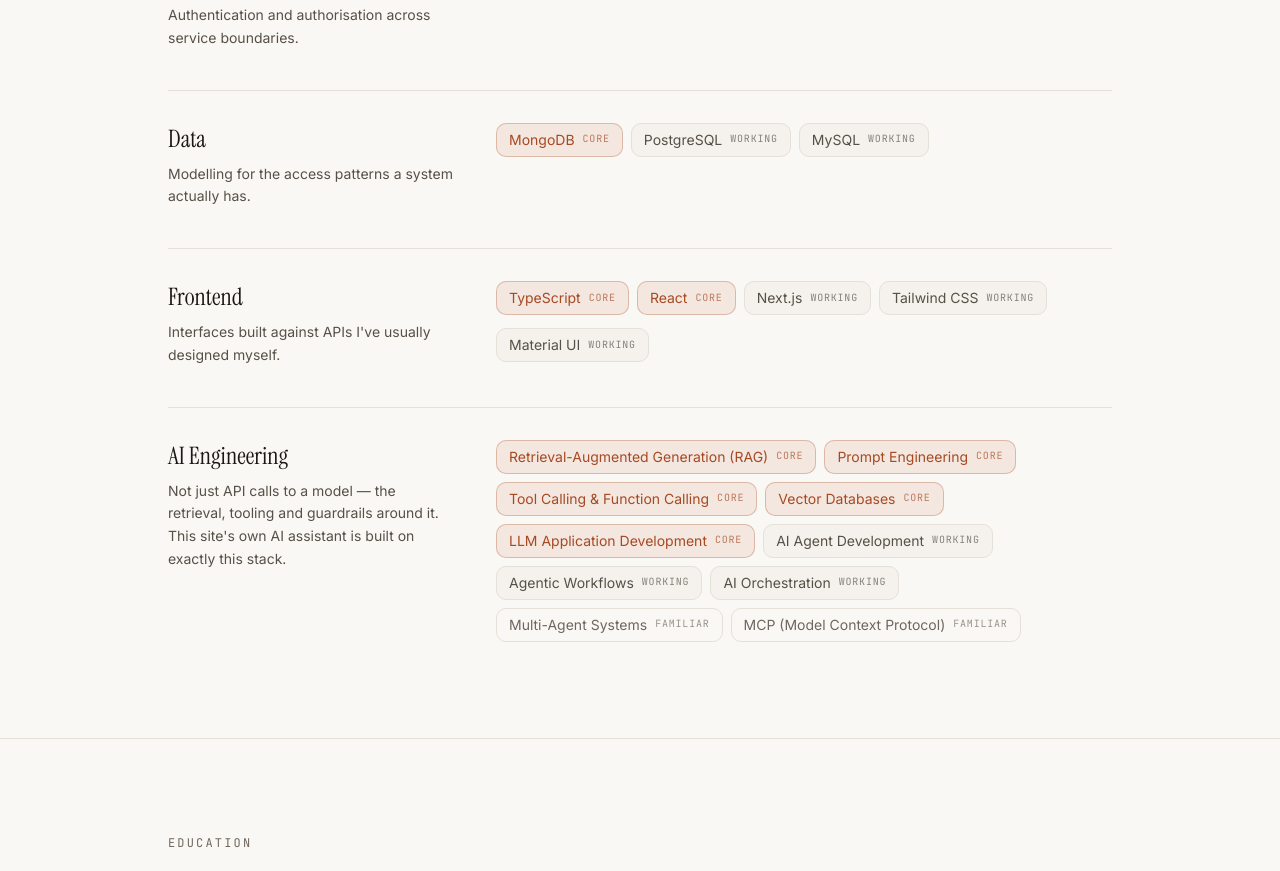
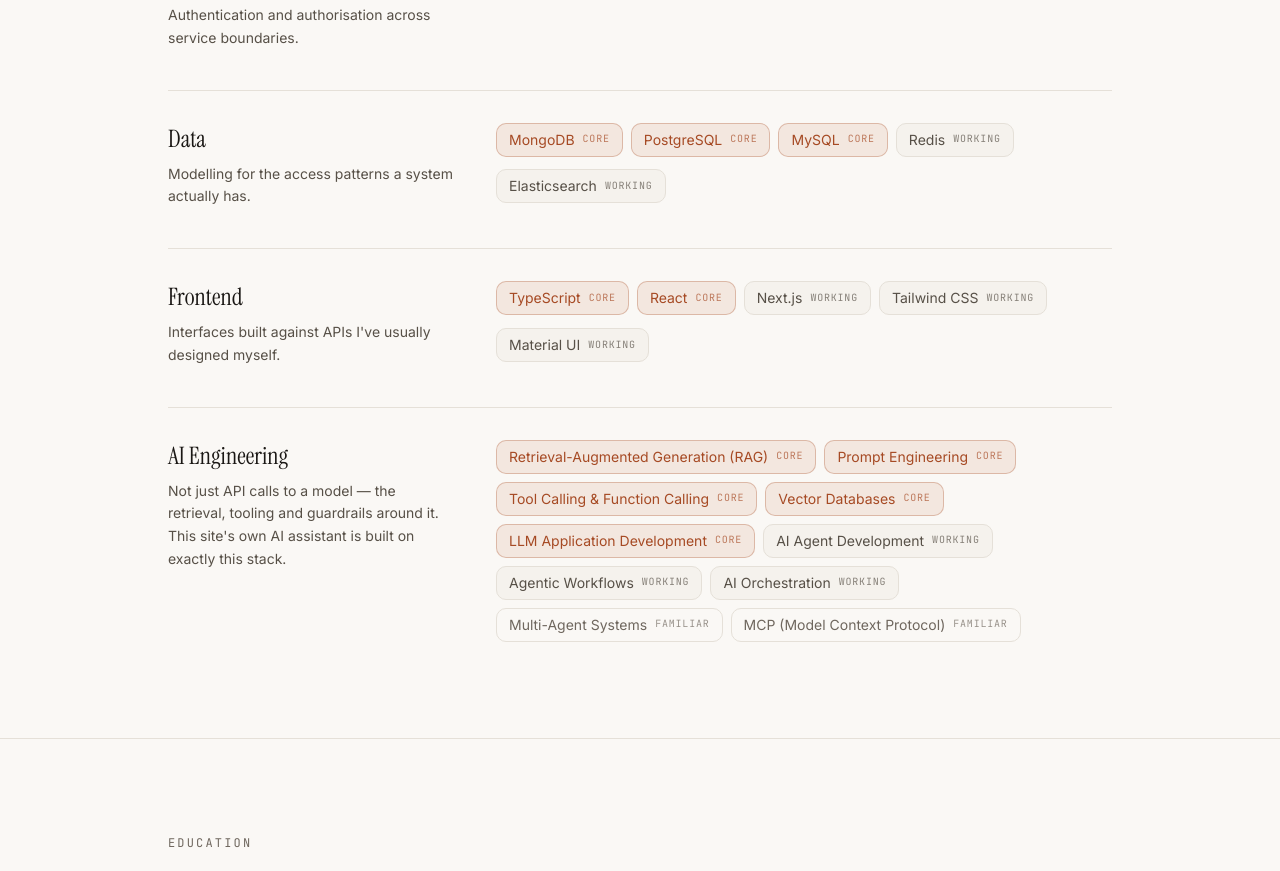
Before and after one commit to alexdev93/project-x, a Next.js app: page /about in a window 1280 px wide. Shown: the part 1884-2755 px from the top of the page. Built offline with nearby package versions, Linux system fonts and the light colour scheme; no server answers.

Commit message:
Update career facts and enhance skills list with new technologies

```diff
--- a/src/content/index.ts
+++ b/src/content/index.ts
@@ -167,7 +167,7 @@
     .reduce((total, project) => total + project.components.length, 0);
 
   const facts: CareerFact[] = [
-    { value: `${years}+`, label: "Years building software" },
+    { value: `${5}+`, label: "Years building software" },
     { value: String(organisations.size), label: "Companies and teams" },
     { value: String(technologies.size), label: "Technologies shipped with" },
   ];
--- a/src/content/skills.json
+++ b/src/content/skills.json
@@ -46,8 +46,10 @@
     "description": "Modelling for the access patterns a system actually has.",
     "skills": [
       { "name": "MongoDB", "depth": "core" },
-      { "name": "PostgreSQL", "depth": "working" },
-      { "name": "MySQL", "depth": "working" }
+      { "name": "PostgreSQL", "depth": "core" },
+      { "name": "MySQL", "depth": "core" },
+      { "name": "Redis", "depth": "working" },
+      { "name": "Elasticsearch", "depth": "working" }
     ]
   },
   {
```
